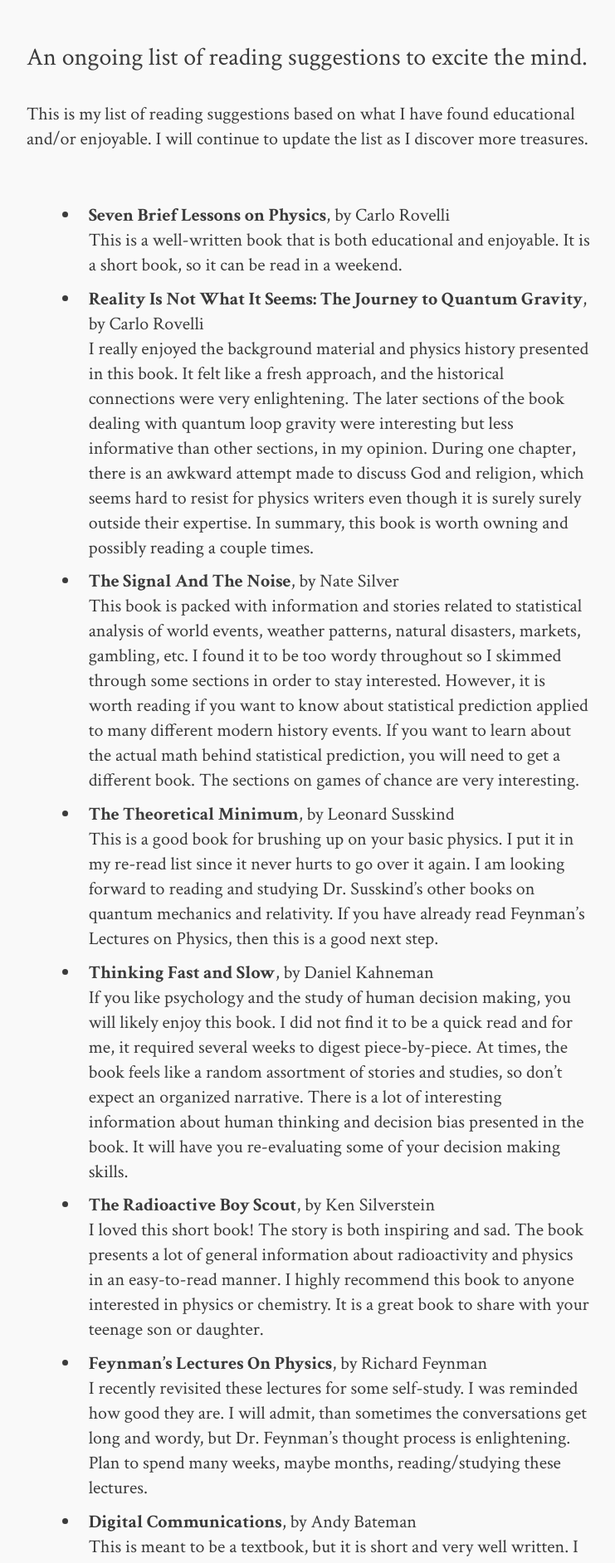
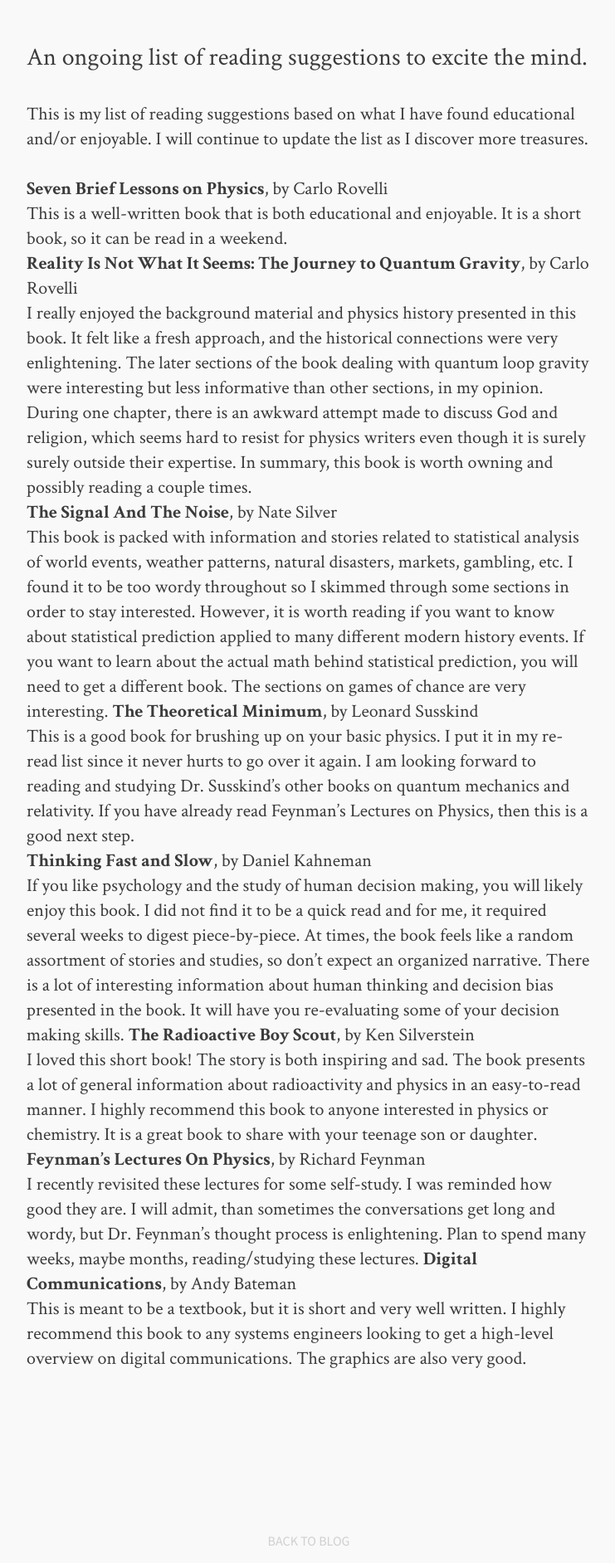
Before and after one commit to ohmdsp/ohmdsp.github.io, a Jekyll site: the page built from _posts/blog/2019-09-21-Ongoing-Reading-List.md, in a window 1280 px wide. Shown: the part 722-2606 px from the top of the page at 83% size, without its empty margins (268-1009 px from the left). Built offline with Jekyll 4.4.1, drawn with Linux system fonts in a browser that asks for light colours; nearby versions of some CDN libraries; a script that is not in the unit is left out; comment, search, counter and statistics services are not loaded.

Commit message:
added books

```diff
--- a/_posts/blog/2019-09-21-Ongoing-Reading-List.md
+++ b/_posts/blog/2019-09-21-Ongoing-Reading-List.md
@@ -12,19 +12,19 @@
 
 This is my list of reading suggestions based on what I have found educational and/or enjoyable. I will continue to update the list as I discover more treasures.
 <br><br>
- * __Seven Brief Lessons on Physics__, by Carlo Rovelli <br>
+ __Seven Brief Lessons on Physics__, by Carlo Rovelli <br>
  This is a well-written book that is both educational and enjoyable. It is a short book, so it can be read in a weekend.
- * __Reality Is Not What It Seems: The Journey to Quantum Gravity__, by Carlo Rovelli<br>
+ __Reality Is Not What It Seems: The Journey to Quantum Gravity__, by Carlo Rovelli<br>
  I really enjoyed the background material and physics history presented in this book. It felt like a fresh approach, and the historical connections were very enlightening. The later sections of the book dealing with quantum loop gravity were interesting but less informative than other sections, in my opinion. During one chapter, there is an awkward attempt made to discuss God and religion, which seems hard to resist for physics writers even though it is surely surely outside their expertise. In summary, this book is worth owning and possibly reading a couple times.
- * __The Signal And The Noise__, by Nate Silver <br>
+ __The Signal And The Noise__, by Nate Silver <br>
  This book is packed with information and stories related to statistical analysis of world events, weather patterns, natural disasters, markets, gambling, etc. I found it to be too wordy throughout so I skimmed through some sections in order to stay interested. However, it is worth reading if you want to know about statistical prediction applied to many different modern history events. If you want to learn about the actual math behind statistical prediction, you will need to get a different book. The sections on games of chance are very interesting.
- * __The Theoretical Minimum__, by Leonard Susskind <br>
+ __The Theoretical Minimum__, by Leonard Susskind <br>
  This is a good book for brushing up on your basic physics. I put it in my re-read list since it never hurts to go over it again. I am looking forward to reading and studying Dr. Susskind's other books on quantum mechanics and relativity. If you have already read Feynman's Lectures on Physics, then this is a good next step.
- * __Thinking Fast and Slow__, by Daniel Kahneman <br>
+ __Thinking Fast and Slow__, by Daniel Kahneman <br>
  If you like psychology and the study of human decision making, you will likely enjoy this book. I did not find it to be a quick read and for me, it required several weeks to digest piece-by-piece. At times, the book feels like a random assortment of stories and studies, so don't expect an organized narrative. There is a lot of interesting information about human thinking and decision bias presented in the book. It will have you re-evaluating some of your decision making skills.
-* __The Radioactive Boy Scout__, by Ken Silverstein <br>
+__The Radioactive Boy Scout__, by Ken Silverstein <br>
 I loved this short book! The story is both inspiring and sad. The book presents a lot of general information about radioactivity and physics in an easy-to-read manner. I highly recommend this book to anyone interested in physics or chemistry. It is a great book to share with your teenage son or daughter.
-* __Feynman's Lectures On Physics__, by Richard Feynman <br>
+__Feynman's Lectures On Physics__, by Richard Feynman <br>
 I recently revisited these lectures for some self-study. I was reminded how good they are. I will admit, than sometimes the conversations get long and wordy, but Dr. Feynman's thought process is enlightening. Plan to spend many weeks, maybe months, reading/studying these lectures.
-* __Digital Communications__, by Andy Bateman <br>
+__Digital Communications__, by Andy Bateman <br>
 This is meant to be a textbook, but it is short and very well written. I highly recommend this book to any systems engineers looking to get a high-level overview on digital communications. The graphics are also very good.
```
Also changed, not shown: 2 other files.
